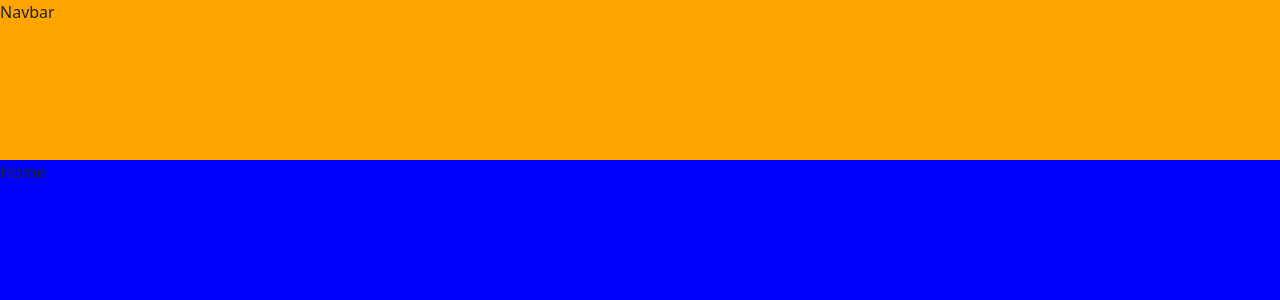
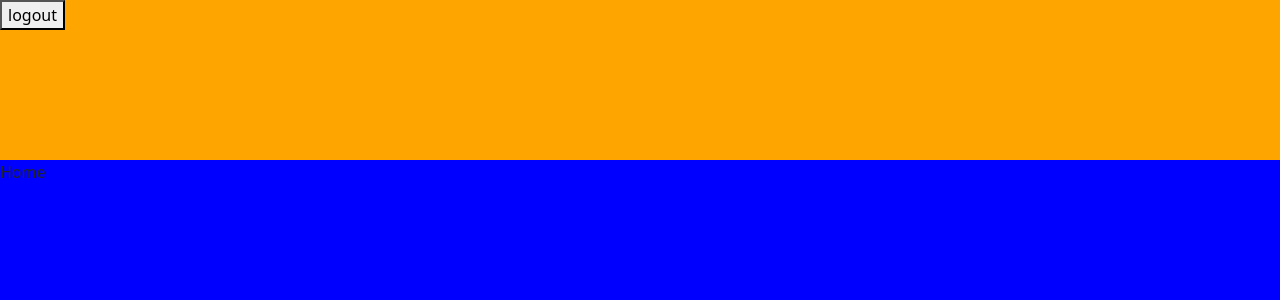
Before and after one commit to valdidev/rocker-stocker-react, a React (Vite) app: page /private in a window 1280 px wide. Shown: the top 300 px of the page. Built offline with nearby package versions, Linux system fonts and the light colour scheme; sample sign-in values are in the browser's storage.

Commit message:
chore: navbar works well

```diff
--- a/src/common/Navbar.jsx
+++ b/src/common/Navbar.jsx
@@ -1,7 +1,15 @@
+import { useContext } from 'react';
+import AuthContext from '../contexts/AuthContext';
 import './navbar.css';
 
 export const Navbar = () => {
+
+
+  const { handlerAuth } = useContext(AuthContext)
+
   return (
-    <div className="navbarDesign">Navbar</div>
+    <div className="navbarDesign">
+      <button onClick={() => handlerAuth()}>logout</button>
+    </div>
   )
 }
```
